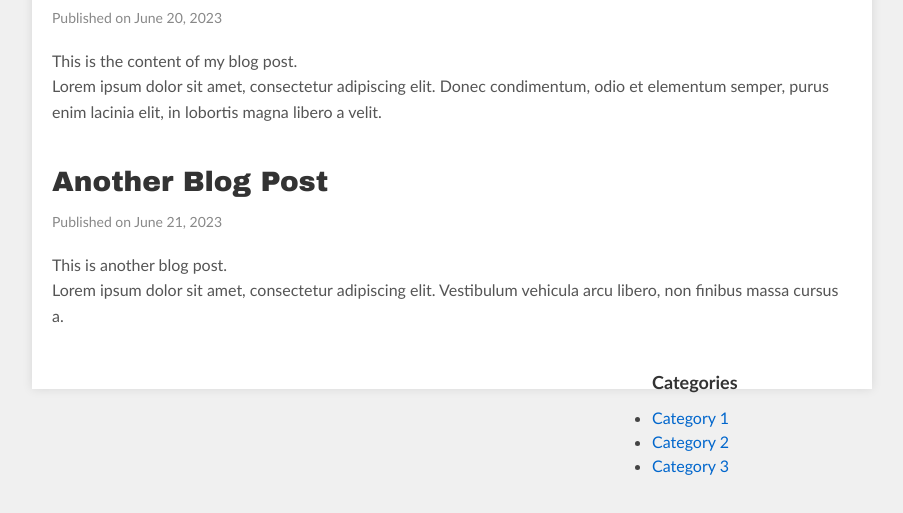
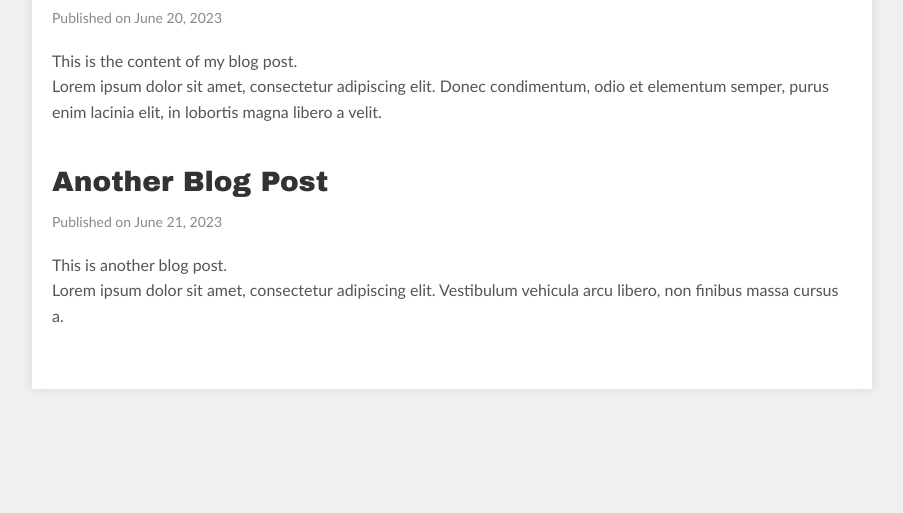
Before and after one commit to AFellowSpeedrunner/afellowspeedrunner.github.io, a plain HTML site: page index.html in a window 1280 px wide. Shown: the part 113-626 px from the top of the page, without its empty margins (188-1091 px from the left). Drawn offline with Linux system fonts and the light colour scheme.

Commit message:
Update index.html

```diff
--- a/index.html
+++ b/index.html
@@ -27,14 +27,6 @@
       </div>
     </div>
 
-    <div class="sidebar">
-      <h4>Categories</h4>
-      <ul>
-        <li><a href="#">Category 1</a></li>
-        <li><a href="#">Category 2</a></li>
-        <li><a href="#">Category 3</a></li>
-      </ul>
-
   </div>
 </body>
 </html>
```
